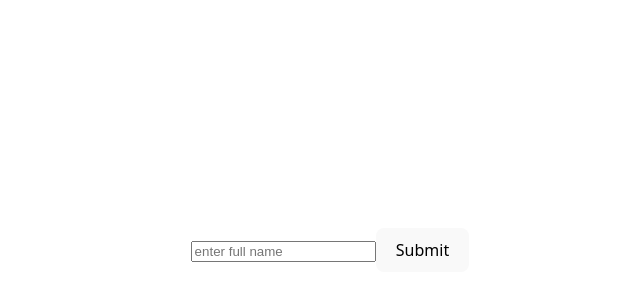
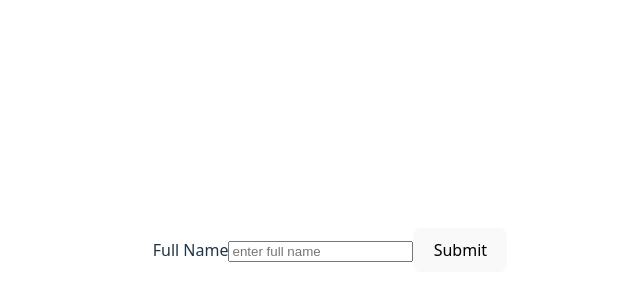
Before and after one commit to shehwarm/DeltaReact, a React (Vite) app in the folder react-states-class/: page / in a window 1280 px wide. Shown: the part 150-450 px from the top of the page, without its empty margins (310-950 px from the left). Built offline with nearby package versions, Linux system fonts and the light colour scheme.

Commit message:
fix: add label for username input in Form component for accessibility

```diff
--- a/react-states-class/src/Form.jsx
+++ b/react-states-class/src/Form.jsx
@@ -9,7 +9,14 @@ export default function Form() {
 
     return (
         <form>
-            <input placeholder="enter full name"type="text" value={fullName} onChange={handleNameChange}/>
+            <label htmlFor="username">Full Name</label>
+            <input
+             placeholder="enter full name"
+             type="text"
+             value={fullName}
+             onChange={handleNameChange}
+             id="username"
+             />
             <button>Submit</button>
         </form>
     );
```
